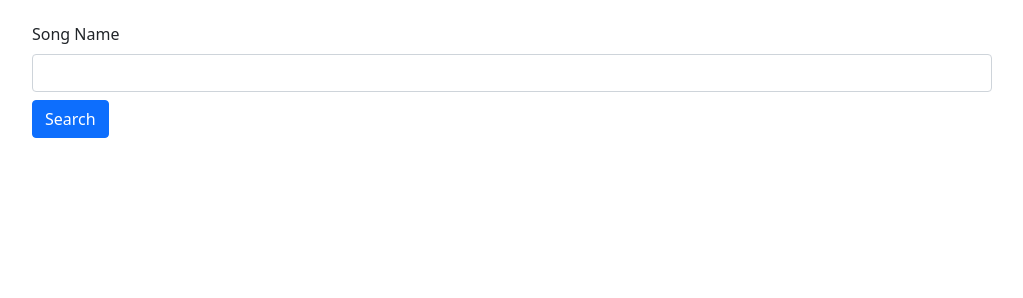
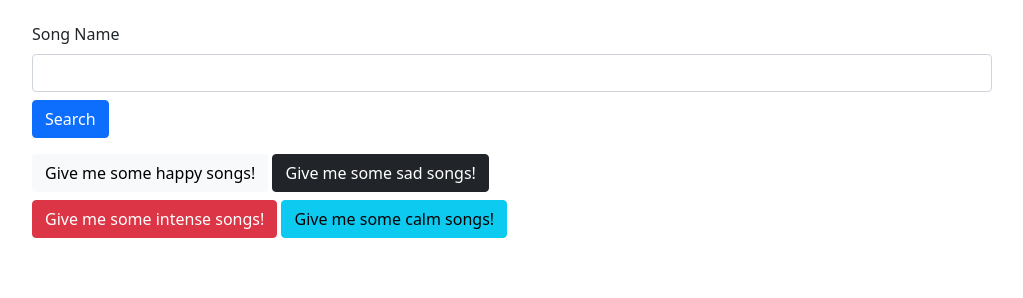
Before and after one commit to beyami/a02, a Flask app: page / in a window 1280 px wide. Shown: the part 50-348 px from the top of the page, without its empty margins (128-1151 px from the left). Run offline with Flask 2, Linux system fonts and the light colour scheme.

Commit message:
ランダム検索用のボタンを追加しました。

```diff
--- a/templates/index.html
+++ b/templates/index.html
@@ -5,9 +5,26 @@
 {% endblock %}
 
 {% block content%}
-    <form method="POST" action="/">
-        <label for="song_name" class="form-label">Song Name</label>
-        <input type="text" name="song_name" id="song_name" class="form-control">
-        <input type="submit" value="Search" class="btn btn-primary my-2">
-    </form>
+    <div>
+        <form method="POST" action="/">
+            <label for="song_name" class="form-label">Song Name</label>
+            <input type="text" name="song_name" id="song_name" class="form-control">
+            <input type="submit" value="Search" class="btn btn-primary my-2">
+        </form>
+    </div>
+    <div>
+        <div class="d-flex flex-column">
+            <form method="POST" action="/random">
+                <div>
+                    <button name="song_type" value="happy" class="btn btn-light mt-2">Give me some happy songs!</button>
+                    <button name="song_type" value="sad" class="btn btn-dark mt-2">Give me some sad songs!</button>
+                </div>
+                <div>
+                    <button name="song_type" value="intense" class="btn btn-danger mt-2">Give me some intense songs!</button>
+                    <button name="song_type" value="intense" class="btn btn-info mt-2">Give me some calm songs!</button>
+                </div>
+            </form>
+        </div>
+    </div>
+
 {% endblock %}
```
